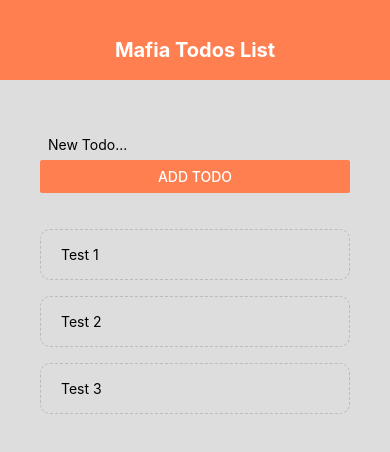
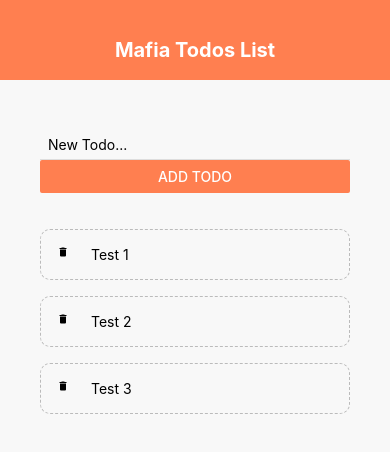
Before and after one commit to suppcuti/Nhom_Mafia_AppCuoiKy, a React Native app: screen / in a window 390 px wide. Shown: the top 452 px of the page. Built offline with nearby package versions, Linux system fonts and the light colour scheme.

Commit message:
init project

```diff
--- a/App.js
+++ b/App.js
@@ -4,7 +4,7 @@ import  Header  from './Class/Header';
 import TodoItems from "./Class/TodoItems";
 import AddTodo from "./Class/Addtodo";
 import Sanbox from "./Class/sanbox";
-
+import generateColor from "./Class/RandomColor";
 
 export default function App() {
     const  [todos,setTodos] = useState([
@@ -18,6 +18,10 @@ const Press = (key) =>{
       return prevTodos.filter(todo => todo.key !=key);
   });
 }
+
+let Rcolor= 'white';
+const generateRColor = () => generateColor() ;
+
 
 const submit =(text) =>{
   if(text.length >2) {
@@ -41,8 +45,12 @@ const submit =(text) =>{
     //<Sanbox/>
     <TouchableWithoutFeedback onPress={() =>{
       Keyboard.dismiss();
-      console.log('Tat Ban Phim')
-    }}>
+    }}
+    onPressIn={() => {
+      generateRColor();
+      console.log(generateColor());
+    }}
+    >
     <View style={styles.container}>
       <Header/>
         <View style={styles.conten}>
@@ -66,7 +74,7 @@ const submit =(text) =>{
 const styles=  StyleSheet.create({
     container: {
       flex: 1,
-      backgroundColor: '#ddd',
+      backgroundColor: '#ddd3' ,
     },
     conten:{
       flex:1,
--- /dev/null
+++ b/Class/RandomColor.js
@@ -0,0 +1,10 @@
+import React,{useState} from 'react';
+
+const generateColor = () => {
+	const randomColor = Math.floor(Math.random() * 16777215)
+	  .toString(16)
+	  .padStart(6, '0');
+	return `#${randomColor}`;
+  };
+
+export default generateColor;
--- a/Class/TodoItems.js
+++ b/Class/TodoItems.js
@@ -1,12 +1,16 @@
 import React  from "react";
-import {Text, StyleSheet, TouchableOpacity} from "react-native";
-
+import {Text, StyleSheet, TouchableOpacity,View} from "react-native";
+import MaterialIcons from 'react-native-vector-icons/MaterialIcons'
 
 export default function TodoItems ({item,Press }) {
 
     return(
         <TouchableOpacity onPress={() =>Press(item.key)} >
-            <Text style={styles.item}> {item.text} </Text>
+        <View style={styles.item}>
+            <MaterialIcons name='delete' />
+            <Text style={styles.itembox}> {item.text} </Text>
+        </View>
+
         </TouchableOpacity>
     )
 }
@@ -19,6 +23,11 @@ const styles = StyleSheet.create({
         borderWidth:1,
         borderStyle: 'dashed',
         borderRadius:10,
+        flexDirection: 'row',
     },
+    itembox:{
+       marginLeft: 18,
+
+    }
 
 })
--- a/package.json
+++ b/package.json
@@ -11,7 +11,8 @@
   },
   "dependencies": {
     "react": "17.0.2",
-    "react-native": "0.67.4"
+    "react-native": "0.67.4",
+    "react-native-vector-icons": "^9.1.0"
   },
   "devDependencies": {
     "@babel/core": "^7.12.9",
```
Also changed, not shown: 3 other files (tests, documents, lock files or other folders).
